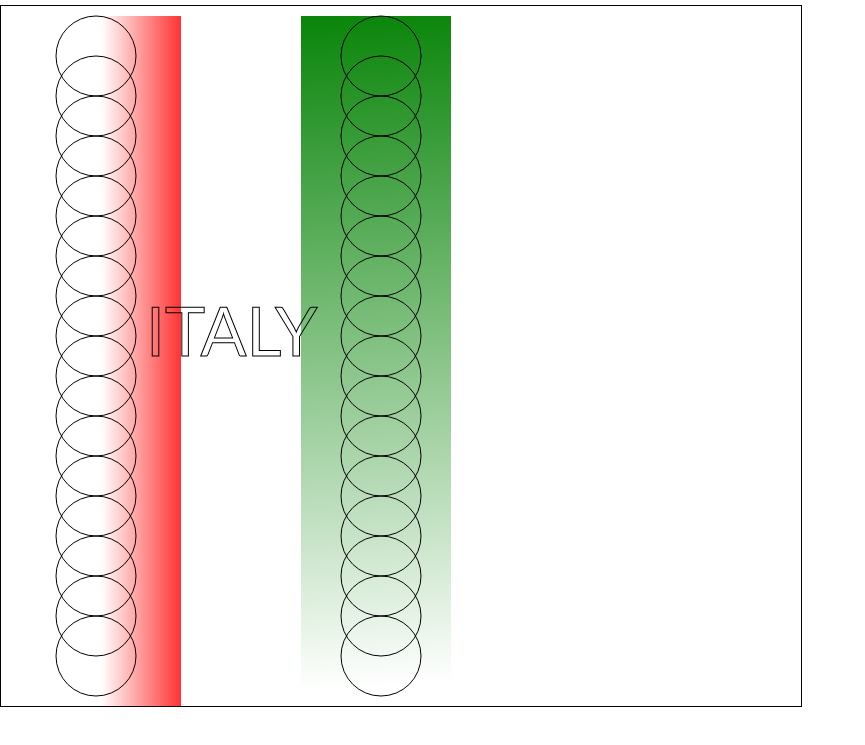
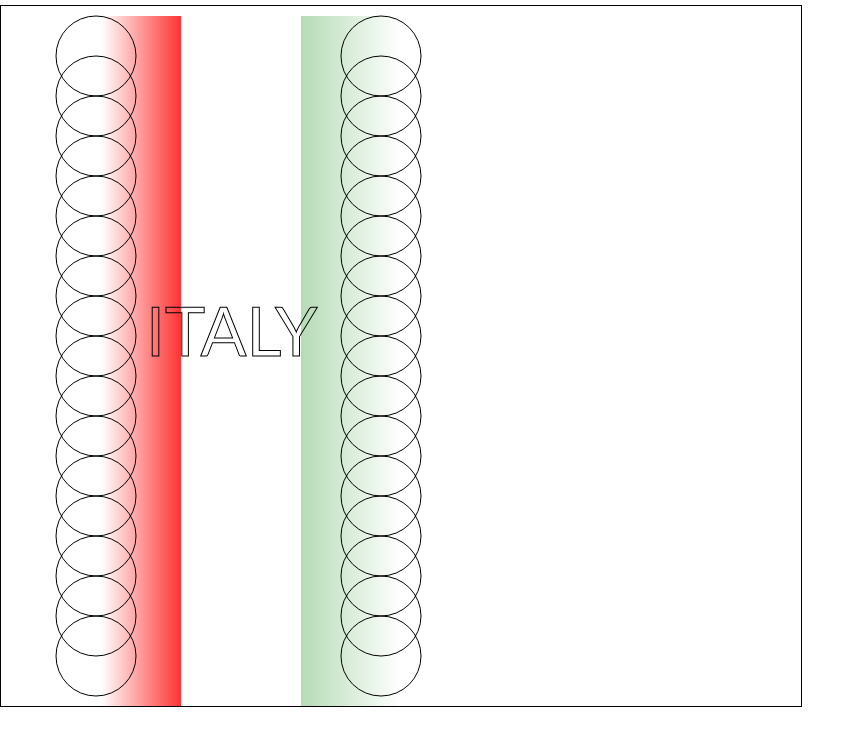
Before and after one commit to mikelmah/SMCWEB3, a plain HTML site: page week_eleven/index.html in a window 1280 px wide. Shown: the part 51-796 px from the top of the page, without its empty margins (0-865 px from the left). Drawn offline with nearby package versions, Linux system fonts and the light colour scheme.

Commit message:
chnaging gr

```diff
--- a/week_eleven/index.html
+++ b/week_eleven/index.html
@@ -30,9 +30,9 @@
             ctx.fillRect(10,10,170,1000);
 
             //second column
-            var grd = ctx.createLinearGradient(10,0,50,700);
-            grd.addColorStop(0,"green");
-            grd.addColorStop(1,"white");
+            var grd = ctx.createLinearGradient(400,50,50,50);
+            grd.addColorStop(1,"green");
+            grd.addColorStop(0,"white");
 
             ctx.fillStyle = grd;
             ctx.fillRect(300,10,150,800);
```
